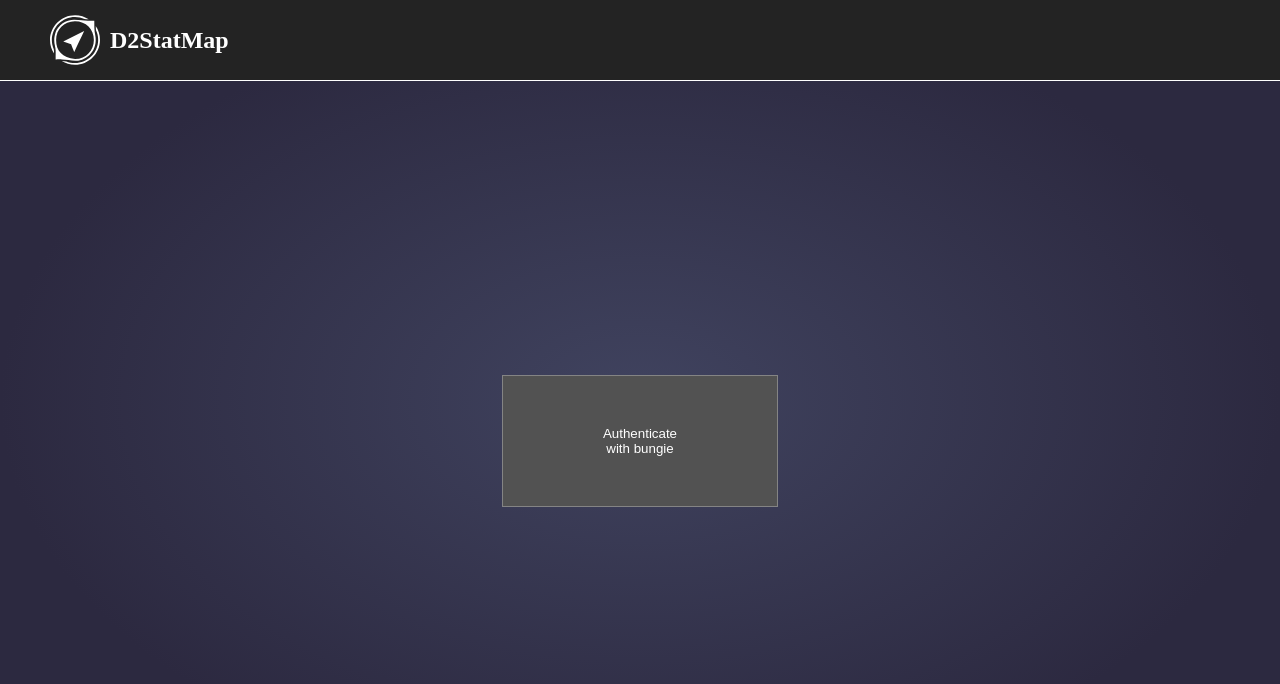
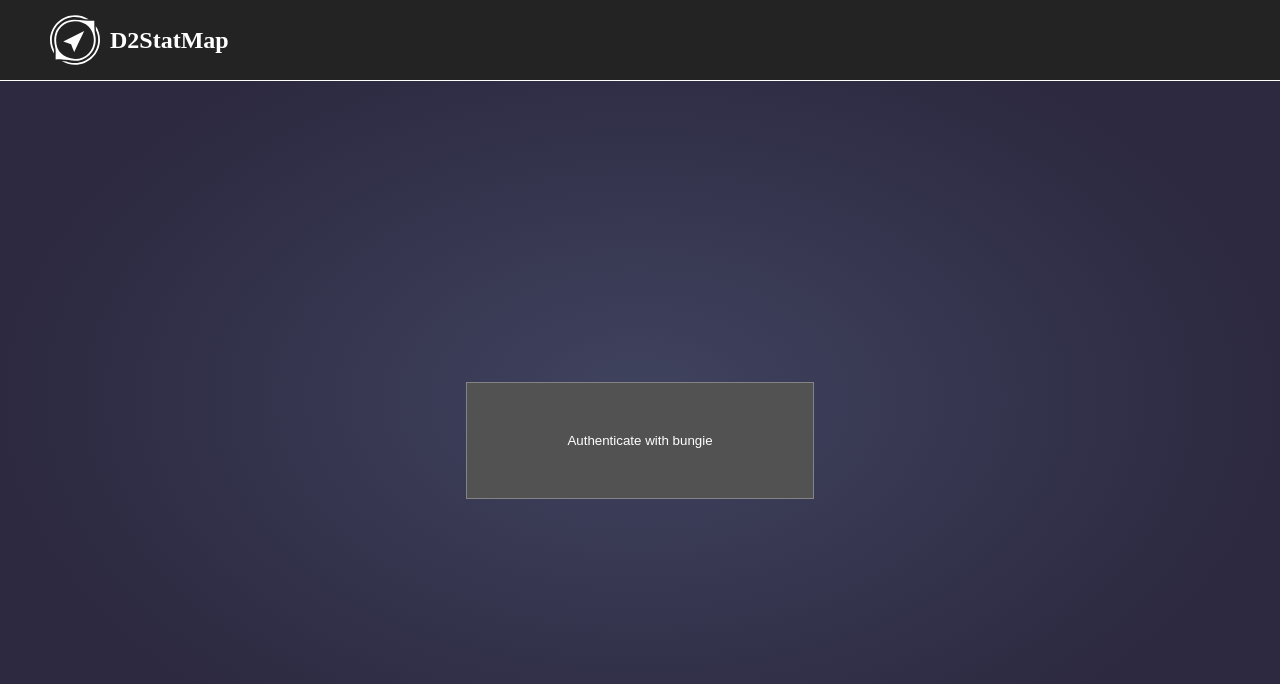
Before and after one commit to NSkelin/d2statmap, a Next.js app: page /authenticate in a window 1280 px wide. Shown: the top 684 px of the page. Built offline with nearby package versions, Linux system fonts and the light colour scheme.

Commit message:
refactor authentication to form from fetch

```diff
--- a/src/pages/api/getAuthURL.js
+++ b/src/pages/api/getAuthURL.js
@@ -24,5 +24,5 @@
 	});
 
 	// return auth url so the user can navigate there.
-	res.json({url: `https://www.bungie.net/en/OAuth/Authorize?client_id=${process.env.CLIENT_ID}&response_type=code&state=${state}`});
+	res.redirect(`https://www.bungie.net/en/OAuth/Authorize?client_id=${process.env.CLIENT_ID}&response_type=code&state=${state}`);
 }
--- a/src/pages/authenticate.jsx
+++ b/src/pages/authenticate.jsx
@@ -3,25 +3,13 @@
 import styles from "../authenticate.module.css";
 
 function Authenticate() {
-	async function doAuthentication() {
-		try {
-			const res = await fetch("http://localhost:3000/api/getAuthURL", {
-				method: "GET",
-			});
-			let data = await res.json();
-			window.location.href = data.url;
-		} catch (error) {
-			console.log(error);
-		}
-	}
-
 	return (
 		<div className={styles.authenticate}>
 			<NavBar></NavBar>
 			<div className={styles.content}>
-				<Button onClick={doAuthentication} size={10}>
-					Authenticate with bungie
-				</Button>
+				<form method="post" action="/api/getAuthURL">
+					<Button size={10}>Authenticate with bungie</Button>
+				</form>
 			</div>
 		</div>
 	);
```
